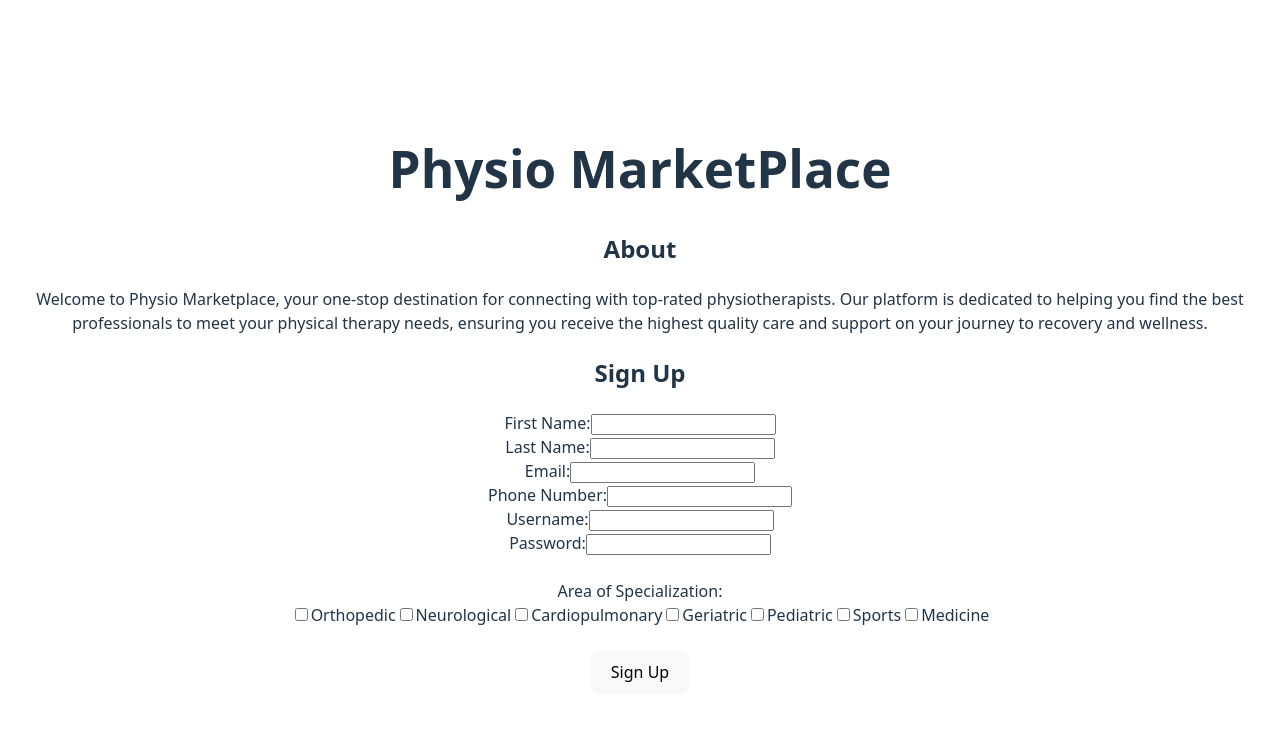
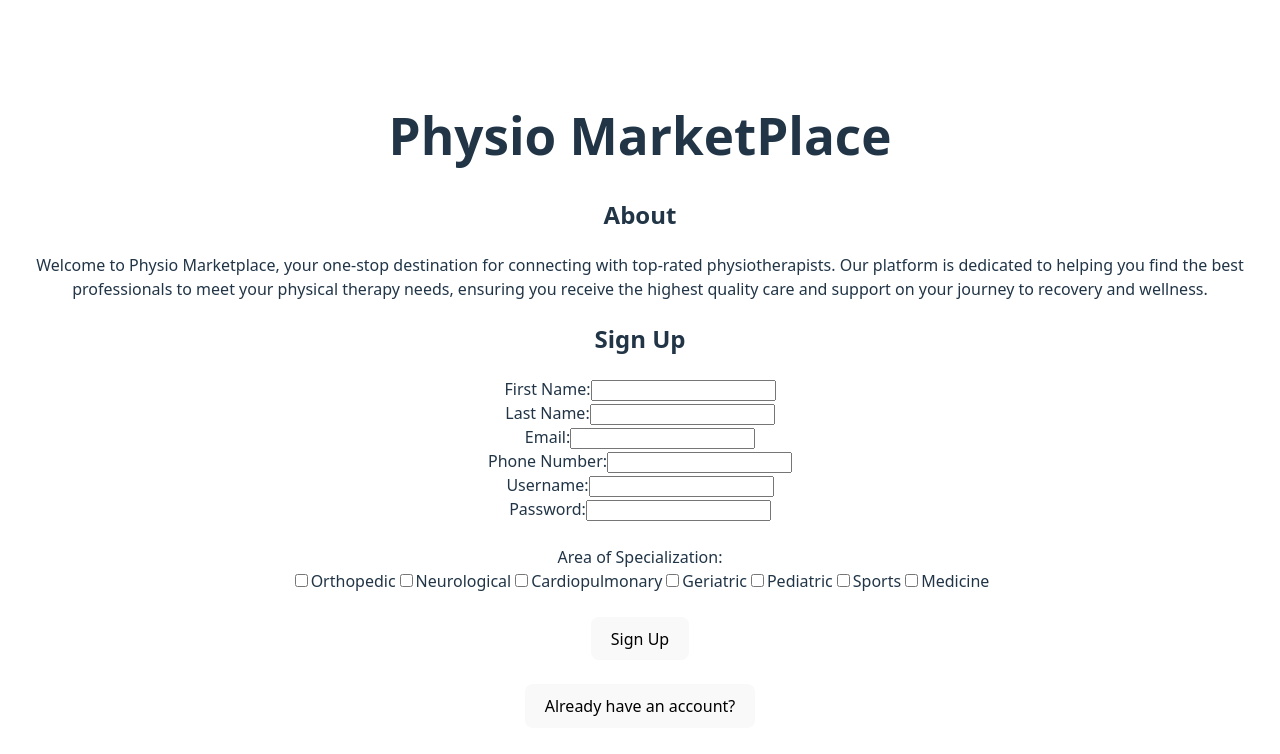
Before and after one commit to omar-M8/Physio-Marketplace, a React (Vite) app: page /signup in a window 1280 px wide. Shown: the top 754 px of the page. Built offline with nearby package versions, Linux system fonts and the light colour scheme.

Commit message:
Add buttons to navigate to different pages

```diff
--- a/src/pages/Login.tsx
+++ b/src/pages/Login.tsx
@@ -15,7 +15,6 @@ const Login: React.FC = () => {
 
     // Update form data when input values change
     const handleChange = (e: React.ChangeEvent<HTMLInputElement>) => {
-        console.log('Event:', e.target);
         const {name, value} = e.target;
         setFormData({
             ...FormData,
@@ -23,15 +22,8 @@ const Login: React.FC = () => {
         })
     }
 
-    // Log form data when form is submitted
-    const handleSubmit = (e: React.FormEvent<HTMLFormElement>) => {
-        e.preventDefault();
-        console.log('Form Data Submitted:', FormData);
-    }
-
     const handleLogin = async (e: React.FormEvent<HTMLFormElement>) => {
         e.preventDefault();
-        console.log('Form Data Submitted:', FormData);
 
         try {
             const {data, error} = await supabase.auth.signInWithPassword({
@@ -63,7 +55,7 @@ const Login: React.FC = () => {
             <form onSubmit={handleLogin}>
                 <TextInput label='email:' name='email' type='email' required={true} value={FormData.email} onChange={handleChange}/>
                 <br />
-                <PasswordInput label='Password:' name='password' type='password' required={true} value={FormData.password} onChange={handleChange}/>
+                <PasswordInput label='Password:' name='password' type='password' required={true} onChange={handleChange}/>
                 <br />
                 <button type='submit'>Login</button>
             </form>
--- a/src/pages/SignUp.tsx
+++ b/src/pages/SignUp.tsx
@@ -44,6 +44,12 @@ const SignUp: React.FC = () => {
             };
             })
         }
+
+    const toLogin = (e: React.MouseEvent<HTMLButtonElement>) => {
+            console.log("Login button clicked!", e)
+            navigate('/login')
+        }
+
 
     // Log form data when form is submitted
     const handleSubmit = async (e: React.FormEvent<HTMLFormElement>) => {
@@ -120,8 +126,15 @@ const SignUp: React.FC = () => {
                 <label>
                     Area of Specialization:
                     <div>
-                        {["Orthopedic", "Neurological", "Cardiopulmonary", "Geriatric", "Pediatric", "Sports",
-                        "Medicine"].map((specialty) => (
+                        {
+                        ["Orthopedic",
+                        "Neurological",
+                        "Cardiopulmonary",
+                        "Geriatric",
+                        "Pediatric",
+                        "Sports",
+                        "Medicine"
+                        ].map((specialty) => (
                             <label key={specialty}>
                                 <input
                                     type="checkbox"
@@ -138,6 +151,8 @@ const SignUp: React.FC = () => {
 
                 <br />
                 <button type="submit">Sign Up</button>
+                <br/><br/>
+                <button onClick={toLogin}>Already have an account?</button>
             </form>
         </main>
     )
```
